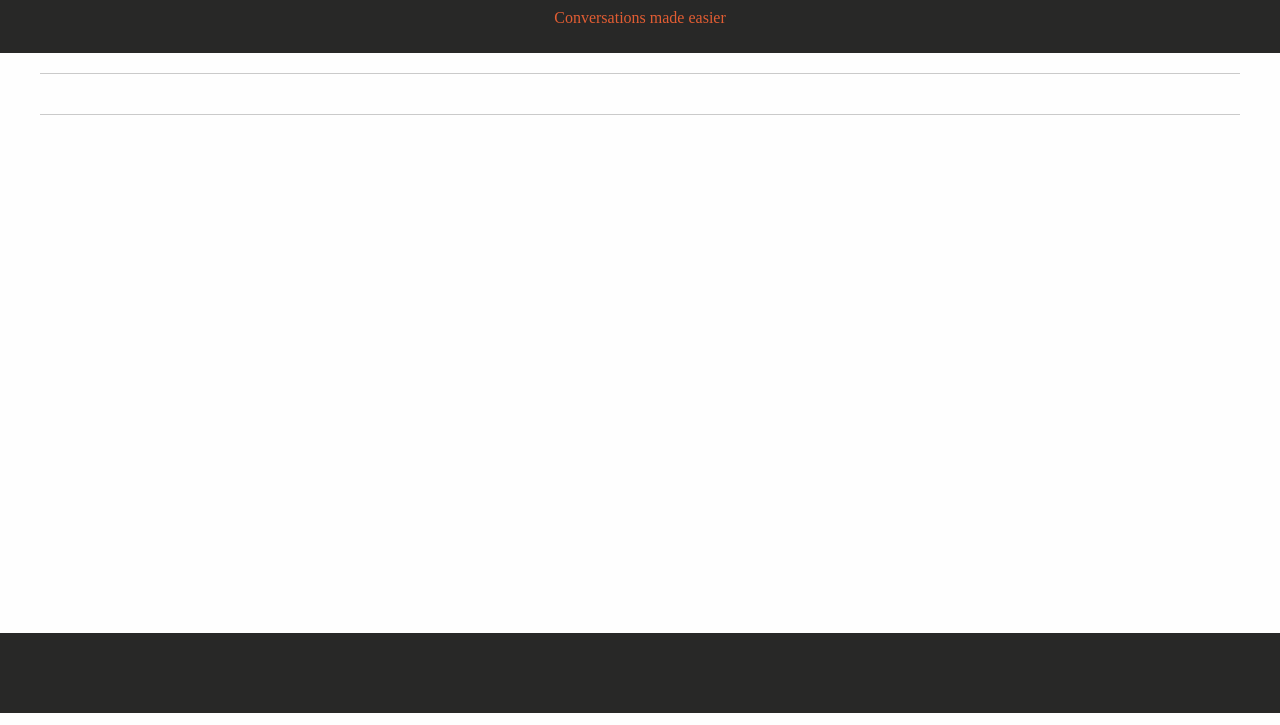
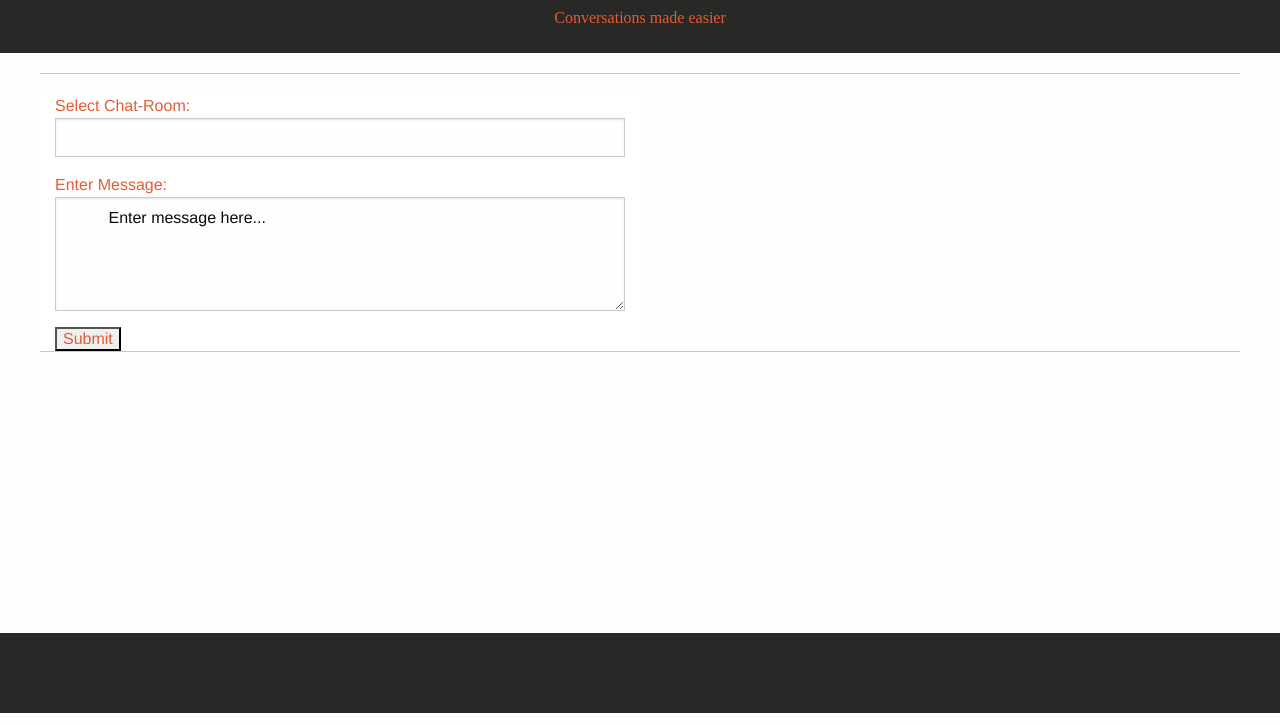
Before and after one commit to valdadyne/me-chat, a plain HTML site: page index.html in a window 1280 px wide. Shown: the part 75-800 px from the top of the page. Drawn offline with nearby package versions, Linux system fonts and the light colour scheme.

Commit message:
Added Message Form

```diff
--- a/css/app.css
+++ b/css/app.css
@@ -29,10 +29,9 @@ footer{
   color:#E25D33;
 }
 #message{
-  height:20%;
-  background-color:#DCD8CF;
+  color:#E25D33;
+  background-color:#fff;
 }
 #history{
-  height:50%;
   background-color:#444;
 }
--- a/index.html
+++ b/index.html
@@ -41,10 +41,24 @@
   <section>
   <hr>
   <div class="row">
-    <div class="small-12 columns" id="message">
+    <div class="small-6 columns" id="message">
+    <form>
+      Select Chat-Room:
+        <input type="text" name="room" list="chat-rooms">
+          <datalist id="chat-rooms">
+            <option> Public</option>
+            <option> Private</option>
+          </datalist>
+        </input>
+      Enter Message:
+        <textarea rows="4" name"message"cols="50">
+          Enter message here...</textarea>
+      <input type="submit" value="Submit"></input>
+    </form>
+    </div>
+    <div class="small-6 columns" id="credentials">
     </div>
     <div class="small-12 columns" id="history">
-    </div>
   </div>
   <hr>
   </section>
```
